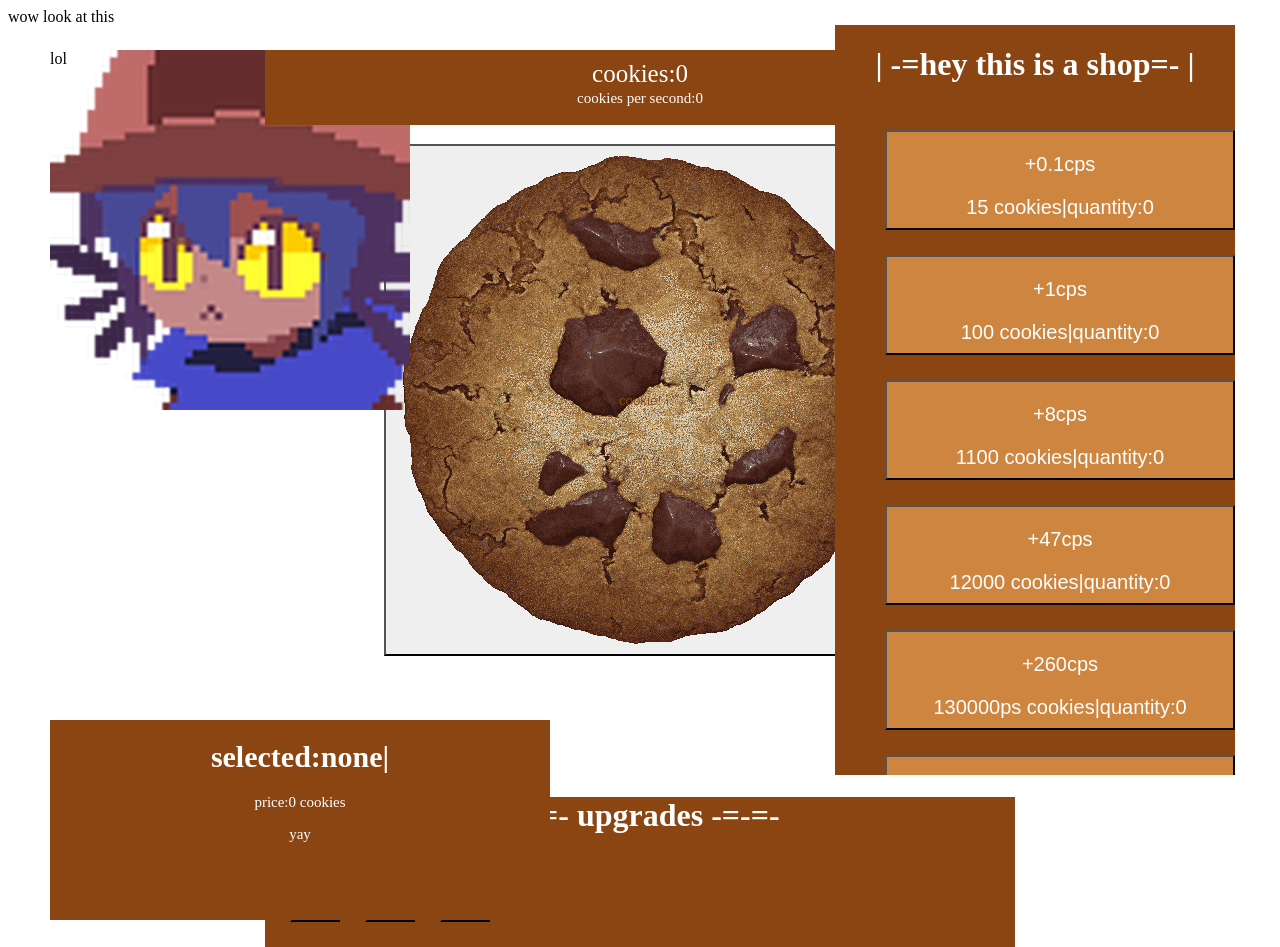
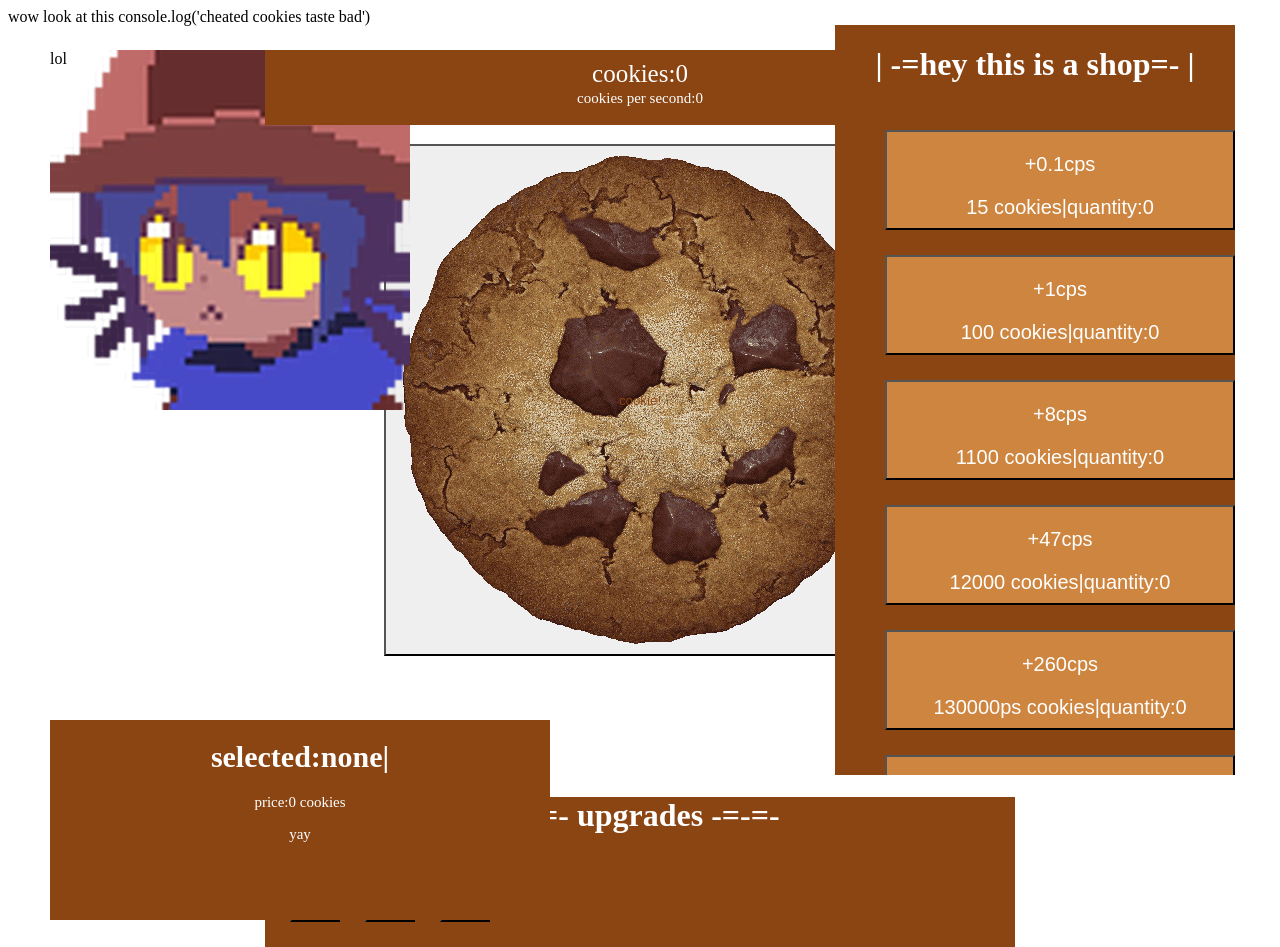
Before and after one commit to alerfhen50/alerfhen50.github.io, a plain HTML site: page index.html in a window 1280 px wide. Drawn offline with Linux system fonts and the light colour scheme.

Commit message:
Update index.html
cheated cookies taste bad

```diff
--- a/index.html
+++ b/index.html
@@ -193,6 +193,7 @@
 </head>
 <body>
     wow look at this
+    console.log('cheated cookies taste bad')
     <div>
         <button class="cookie" id="chocochip">
             cookie!
```
